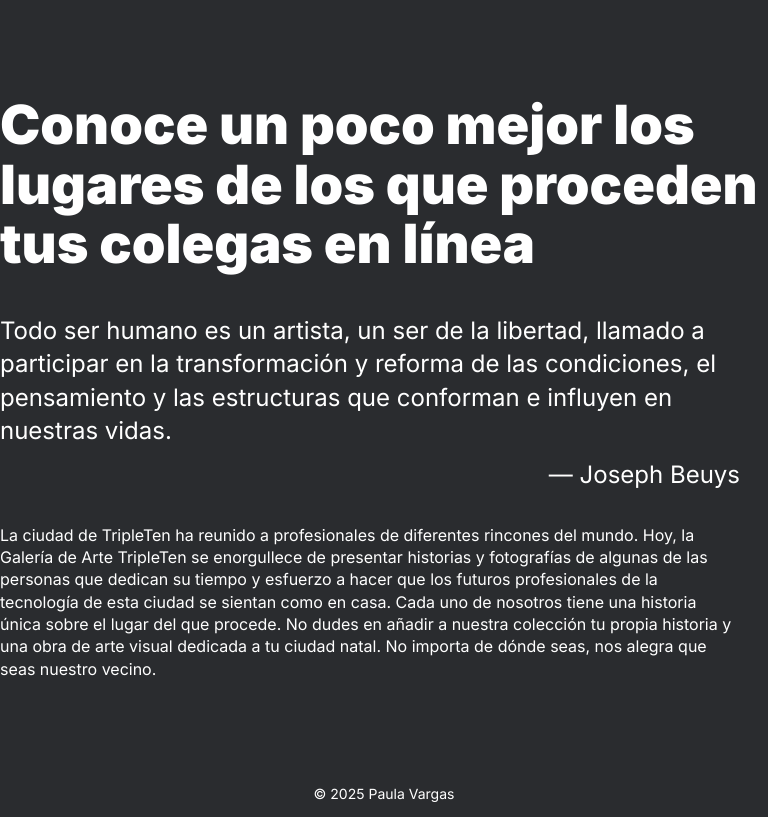
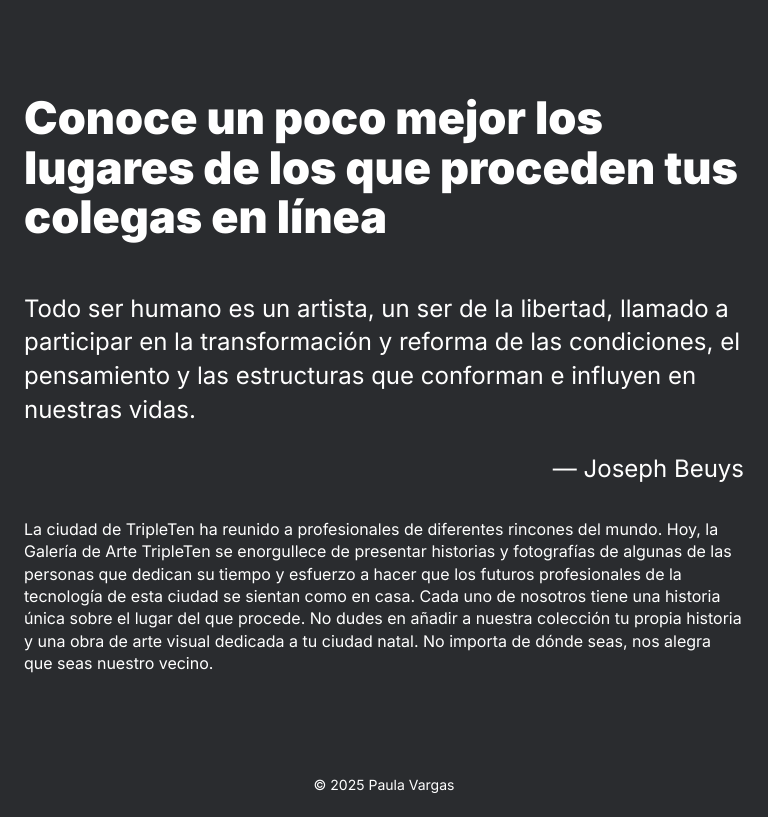
Before and after one commit to AllyLedesma23/web_project_homeland, a plain HTML site: page index.html in a window 768 px wide. Shown: the part 1003-1820 px from the top of the page. Drawn offline with Linux system fonts and the light colour scheme.

Commit message:
Consultas de medios 545px a 1024px para main

```diff
--- a/blocks/main.css
+++ b/blocks/main.css
@@ -50,3 +50,20 @@
     line-height: 1.2;
   }
 }
+
+@media screen and (min-width: 545px) and (max-width: 1024px) {
+  .description {
+    max-width: 720px;
+    margin-top: 90px;
+    margin-bottom: 88px;
+  }
+
+  .description__title {
+    font-size: 45px;
+    margin-bottom: 50px;
+  }
+
+  .description__paragraph_author_right {
+    margin-top: 26px;
+  }
+}
```
